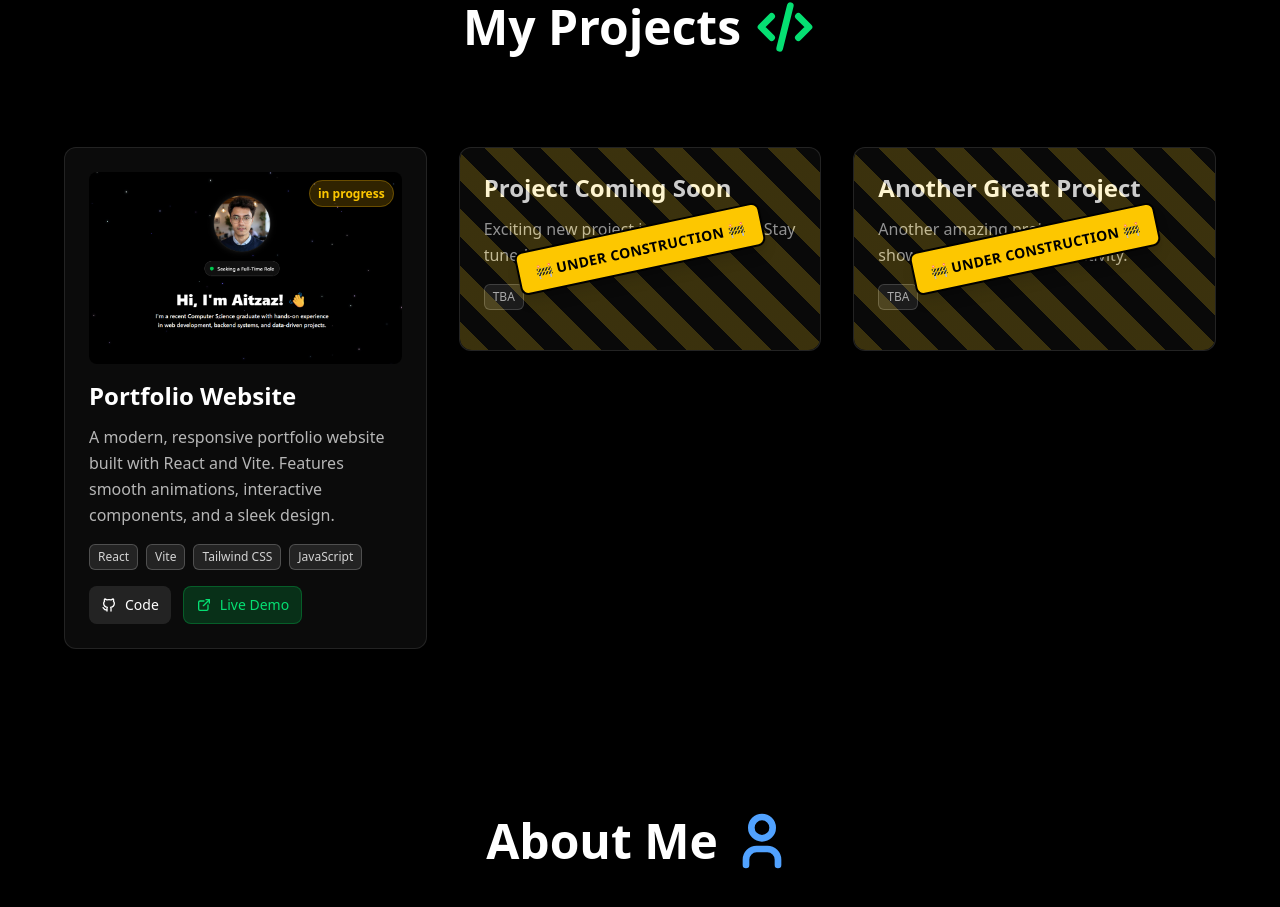
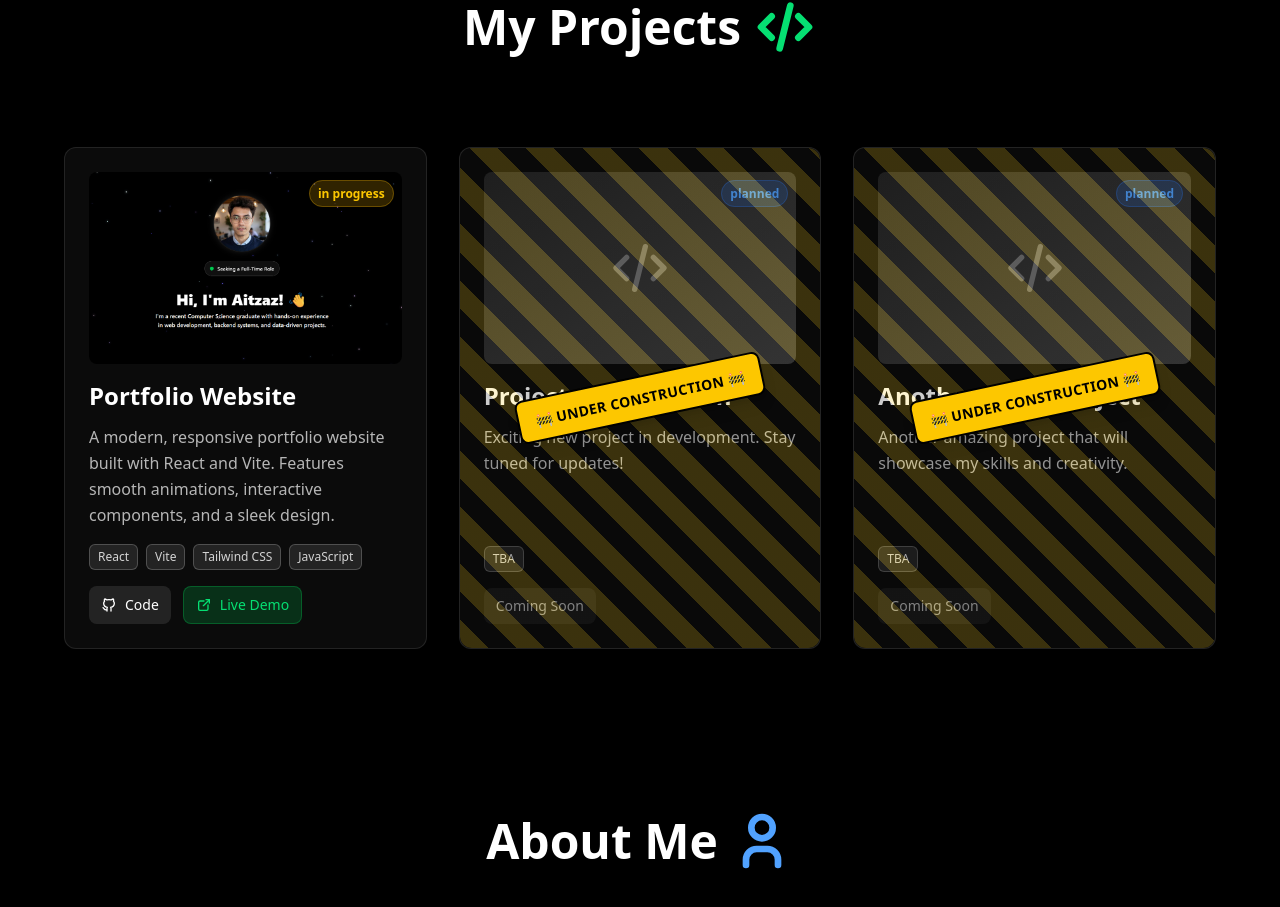
Before and after one commit to aitzaz-qadir/portfolio-website, a React (Vite) app: page / in a window 1280 px wide. Shown: the part 2148-3055 px from the top of the page. Built offline with nearby package versions, Linux system fonts and the light colour scheme.

Commit message:
- Fixed project card sizing

```diff
--- a/src/components/projects/ProjectCard.jsx
+++ b/src/components/projects/ProjectCard.jsx
@@ -1,6 +1,10 @@
 import React from 'react';
 import PropTypes from 'prop-types';
-import { IconExternalLink, IconBrandGithub } from '@tabler/icons-react';
+import {
+  IconExternalLink,
+  IconBrandGithub,
+  IconCode,
+} from '@tabler/icons-react';
 
 // Individual project card component
 const ProjectCard = ({ project }) => {
@@ -15,7 +19,7 @@ const ProjectCard = ({ project }) => {
   } = project;
 
   return (
-    <div className="group bg-neutral-900/50 backdrop-blur-lg border border-white/10 rounded-xl p-4 sm:p-6 hover:border-white/20 hover:bg-neutral-900/70 transition-all duration-300 hover:scale-105 hover:shadow-lg hover:shadow-white/10 relative overflow-hidden">
+    <div className="group bg-neutral-900/50 backdrop-blur-lg border border-white/10 rounded-xl p-4 sm:p-6 hover:border-white/20 hover:bg-neutral-900/70 transition-all duration-300 hover:scale-105 hover:shadow-lg hover:shadow-white/10 relative overflow-hidden h-full flex flex-col min-h-[500px]">
       {/* Under Construction Overlay for planned projects */}
       {status === 'planned' && (
         <div className="absolute inset-0 z-10 rounded-xl overflow-hidden">
@@ -38,13 +42,19 @@ const ProjectCard = ({ project }) => {
         </div>
       )}
       {/* Project Image */}
-      {imageUrl && (
       <div className="relative mb-4 overflow-hidden rounded-lg">
+        {imageUrl ? (
           <img
             src={imageUrl}
             alt={title}
             className="w-full h-48 object-cover transition-transform duration-300 group-hover:scale-110"
           />
+        ) : (
+          // Placeholder for projects without images
+          <div className="w-full h-48 bg-gradient-to-br from-neutral-800 to-neutral-700 flex items-center justify-center">
+            <IconCode className="w-16 h-16 text-neutral-500" />
+          </div>
+        )}
         {status && (
           <div className="absolute top-2 right-2">
             <span
@@ -61,15 +71,16 @@ const ProjectCard = ({ project }) => {
           </div>
         )}
       </div>
-      )}
 
+      {/* Content Container */}
+      <div className="flex flex-col flex-grow">
         {/* Project Title */}
         <h3 className="text-xl sm:text-2xl font-bold mb-3 text-white group-hover:text-green-400 transition-colors duration-300">
           {title}
         </h3>
 
         {/* Project Description */}
-      <p className="text-white/70 mb-4 text-sm sm:text-base leading-relaxed">
+        <p className="text-white/70 mb-4 text-sm sm:text-base leading-relaxed flex-grow">
           {description}
         </p>
 
@@ -89,8 +100,8 @@ const ProjectCard = ({ project }) => {
           </div>
         )}
 
-      {/* Action Buttons */}
-      <div className="flex gap-3">
+        {/* Action Buttons - Always at bottom */}
+        <div className="flex gap-3 mt-auto">
           {githubUrl && (
             <a
               href={githubUrl}
@@ -113,6 +124,12 @@ const ProjectCard = ({ project }) => {
               <span className="text-sm font-medium">Live Demo</span>
             </a>
           )}
+          {!githubUrl && !liveUrl && status === 'planned' && (
+            <div className="flex items-center gap-2 px-3 py-2 bg-neutral-800/50 text-neutral-400 rounded-lg">
+              <span className="text-sm font-medium">Coming Soon</span>
+            </div>
+          )}
+        </div>
       </div>
     </div>
   );
--- a/src/components/projects/ProjectsSection.jsx
+++ b/src/components/projects/ProjectsSection.jsx
@@ -22,9 +22,9 @@ const ProjectsSection = () => {
       </div>
 
       {/* Projects grid - responsive layout */}
-      <div className="max-w-full sm:max-w-4xl lg:max-w-6xl w-full grid grid-cols-1 sm:grid-cols-2 lg:grid-cols-3 gap-4 sm:gap-6 lg:gap-8">
+      <div className="max-w-full sm:max-w-4xl lg:max-w-6xl w-full grid grid-cols-1 sm:grid-cols-2 lg:grid-cols-3 gap-4 sm:gap-6 lg:gap-8 items-stretch">
         {projectsData.map((project) => (
-          <div key={project.id}>
+          <div key={project.id} className="flex">
             <ProjectCard project={project} />
           </div>
         ))}
```
Lines whose indentation alone changed are shown as unchanged.
